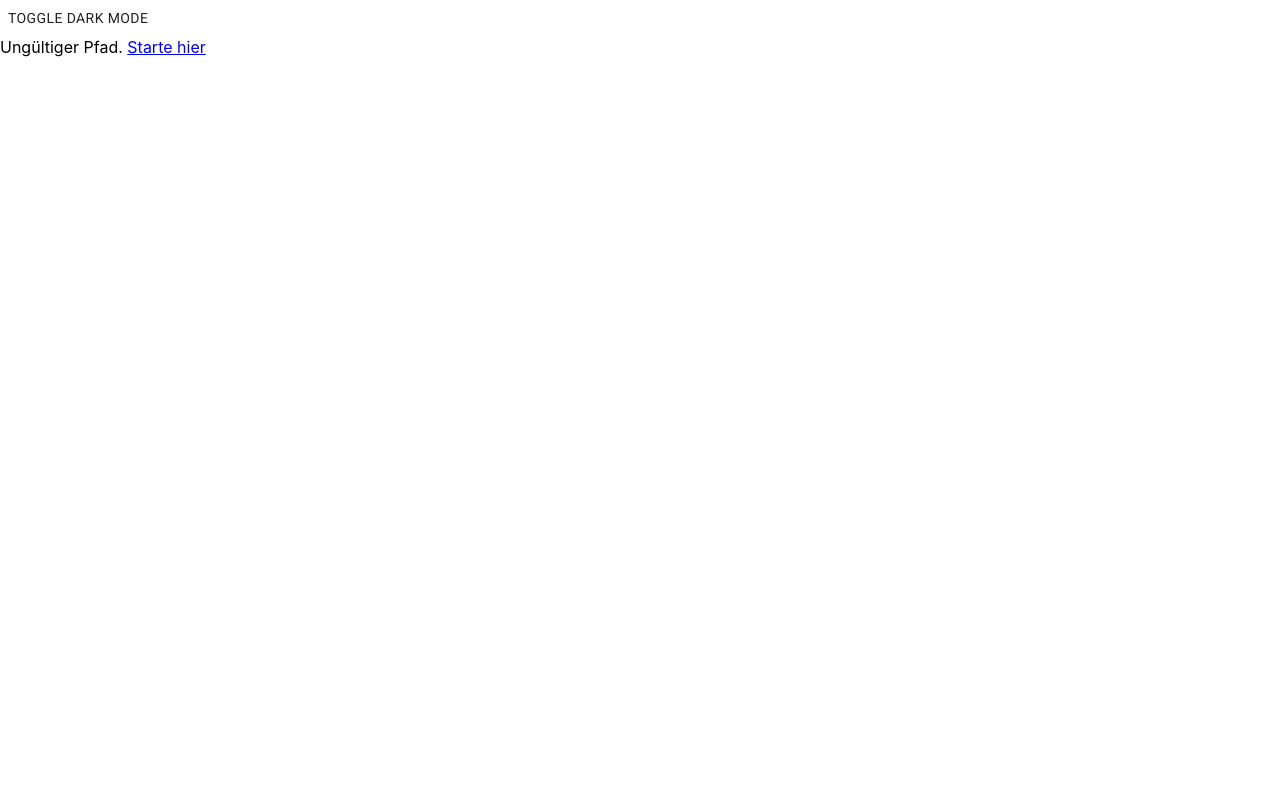
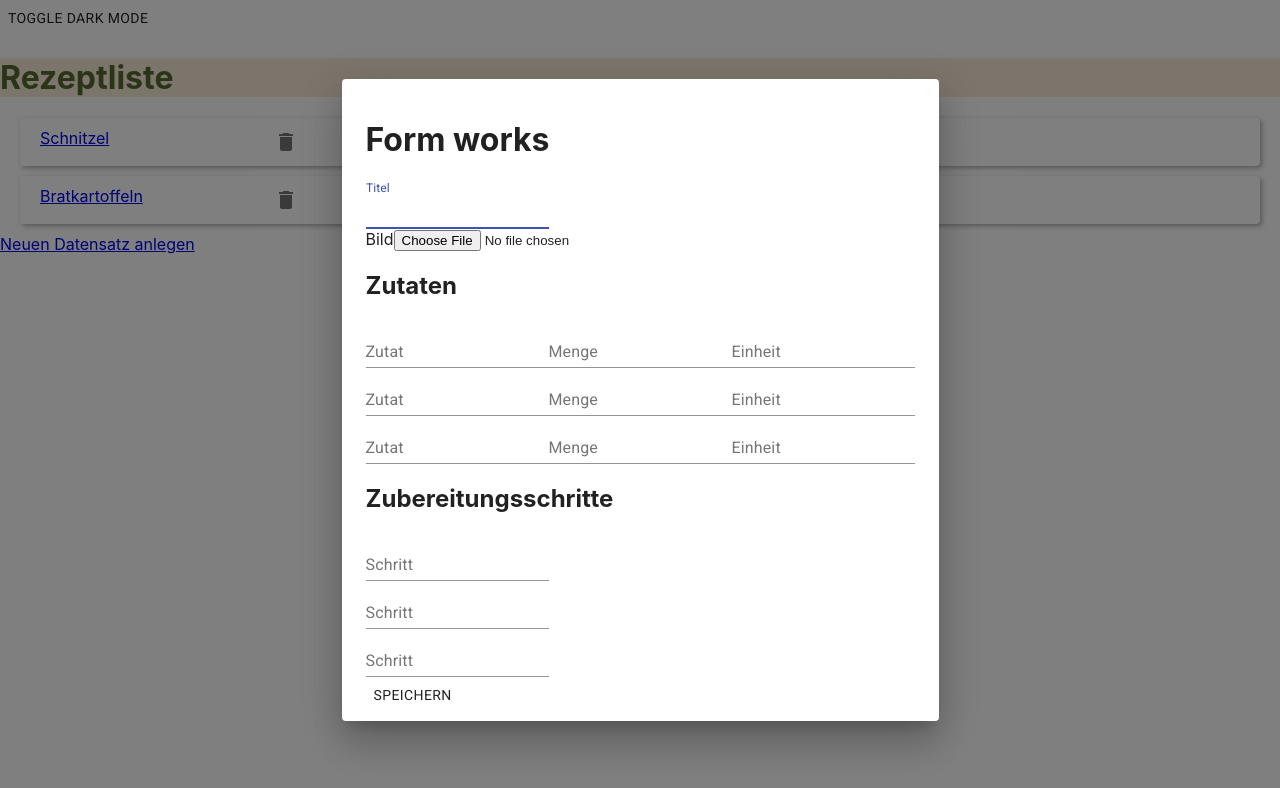
Before and after one commit to sspringer82/cookbook, a React (Create React App) app: page /new in a window 1280 px wide. Shown: the top 788 px of the page. Built offline with nearby package versions, Linux system fonts and the light colour scheme; data requests are answered from the project's data file.

Commit message:
open dialog

```diff
--- a/src/App.tsx
+++ b/src/App.tsx
@@ -16,6 +16,7 @@ function App() {
         <Switch>
           <Route path="/" exact component={RecipeList} />
           <Route path="/detail/:id" component={RecipeDetails} />
+          <Route path="/new" component={RecipeList} />
 
           <Route
             path="/"
--- a/src/RecipeList.tsx
+++ b/src/RecipeList.tsx
@@ -4,8 +4,12 @@ import RecipeListItem from './RecipeListItem';
 import './RecipeList.css';
 import useRecipe from './useRecipe';
 import RecipeForm from './RecipeForm';
+import { Dialog, DialogContent } from '@material-ui/core';
+import { Link, Route, useHistory } from 'react-router-dom';
+import { Recipe } from './types/Recipe';
 
 function RecipeList(): React.ReactElement {
+  const history = useHistory();
   const [headline] = useState<string>('Rezeptliste');
 
   const { recipes, handleDelete, handleSave } = useRecipe();
@@ -20,8 +24,26 @@ function RecipeList(): React.ReactElement {
           onDelete={handleDelete}
         />
       ))}
-      <hr />
-      <RecipeForm onSave={handleSave} />
+      <Link to="/new">Neuen Datensatz anlegen</Link>
+      <Route path="/new">
+        <Dialog
+          open={true}
+          onClose={() => {
+            history.push('/');
+          }}
+          aria-labelledby="form-dialog-title"
+          aria-describedby="form-dialog-description"
+        >
+          <DialogContent>
+            <RecipeForm
+              onSave={async (recipe: Omit<Recipe, 'id'>) => {
+                await handleSave(recipe);
+                history.push('/');
+              }}
+            />
+          </DialogContent>
+        </Dialog>
+      </Route>
     </div>
   );
 }
```
